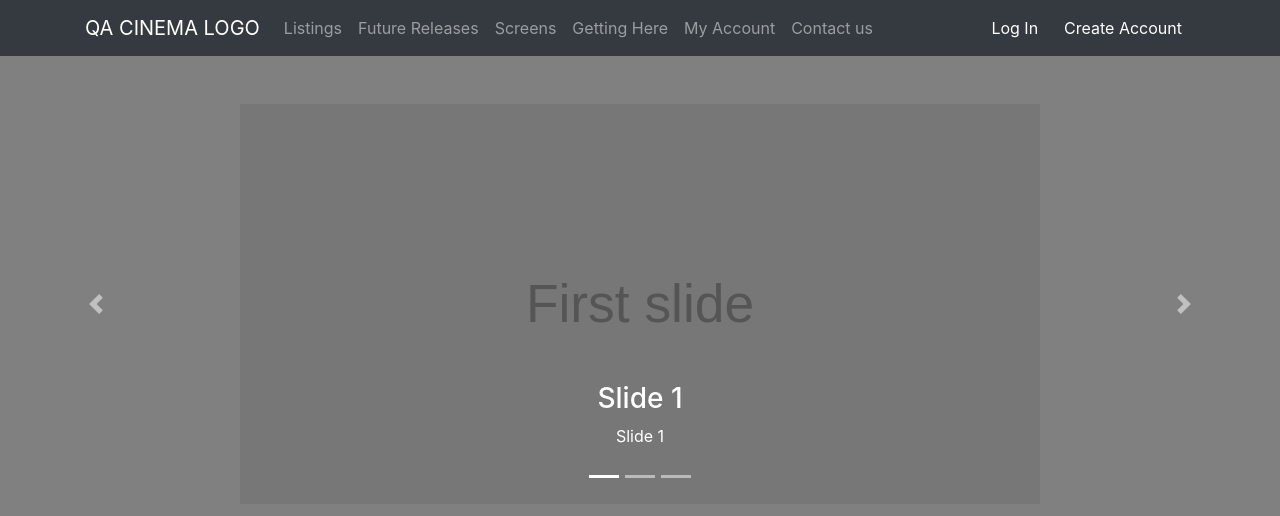
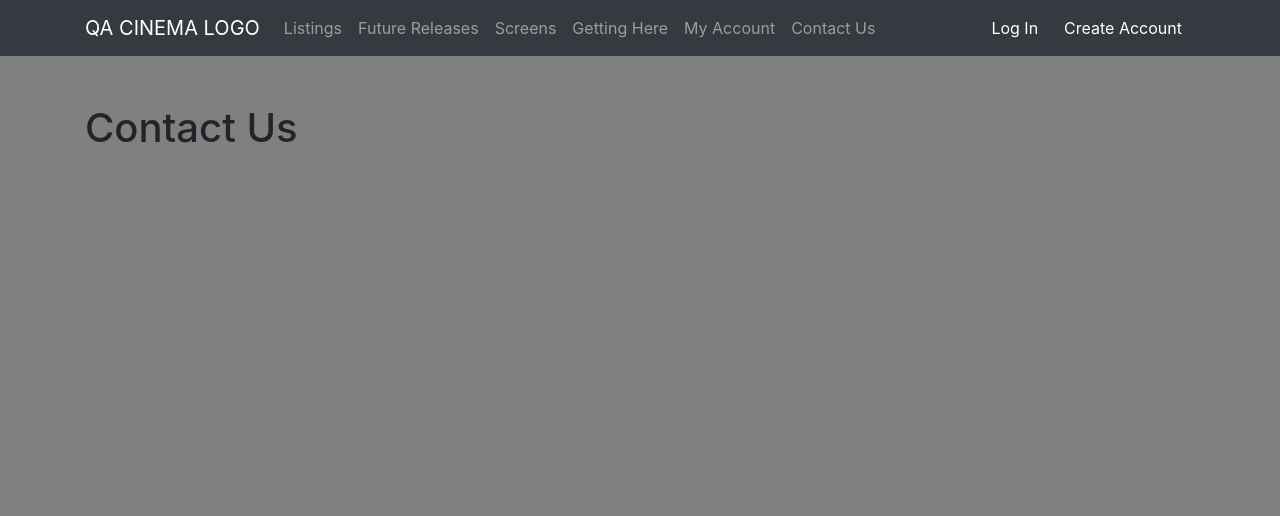
Before and after one commit to kiregor/CinemaProject, a React (Create React App) app in the folder Client/: page /contact-us in a window 1280 px wide. Shown: the top 516 px of the page. Built offline with nearby package versions, Linux system fonts and the light colour scheme.

Commit message:
added basic routing

```diff
--- a/Client/src/App.css
+++ b/Client/src/App.css
@@ -1,4 +1,4 @@
-.App {
+.AppHomePage {
   text-align: center;
 }
 
--- a/Client/src/App.js
+++ b/Client/src/App.js
@@ -1,16 +1,16 @@
 import React from 'react';
 import './App.css';
+import AppHomePage from './components/AppHomePage';
 import AppNavbar from './components/AppNavbar';
-import Carousel from './components/AppCarousel';
+import AppPages from './components/AppPages';
 //import AppLogin from './components/AppLogin';
 //import Breadcrumbs from './components/AppBreadcrumbs';
 
 function App() {
   return (
-    <div className = "App" >
-      <AppNavbar/>
-      <Carousel/>
-    </div>
+    <>
+      <AppPages/>
+    </>
   );
 }
 export default App;
--- /dev/null
+++ b/Client/src/components/AppContactUsPage.js
@@ -0,0 +1,15 @@
+import React, { Component } from 'react';
+
+class AppContactUsPage extends Component {
+    render() {
+        return (
+            <div className='AppContactUsPage'>
+               <div className='container'>
+                   <h1>Contact Us</h1>
+               </div>
+            </div>
+        )
+    }
+}
+
+export default AppContactUsPage;
--- /dev/null
+++ b/Client/src/components/AppHomePage.js
@@ -0,0 +1,18 @@
+import React, { Component } from 'react';
+import AppNavbar from './AppNavbar';
+import Carousel from './AppCarousel';
+
+class AppHomePage extends Component {
+
+    render() {
+        return (
+            <>
+            <div className="AppHomePage" >
+                <Carousel />
+            </div>
+            </>
+        );
+    }
+}
+
+export default AppHomePage;
--- a/Client/src/components/AppNavbar.js
+++ b/Client/src/components/AppNavbar.js
@@ -11,6 +11,7 @@ import {
 } from 'reactstrap';
 import AppCreateAccount from './AppLogout';
 import AppLogin from './AppLogin';
+import { Link } from 'react-router-dom'
 
 class AppNavbar extends Component {
   state = {
@@ -48,7 +49,7 @@ class AppNavbar extends Component {
                     <NavLink href="/" color='primary'>My Account</NavLink>
                 </NavItem>
                 <NavItem>
-                    <NavLink href="https://github.com/rameezjhaveri/CRUD_TODO_APP" color='primary'>Contact us</NavLink>
+                    <NavLink href='/contact-us' color='primary'>Contact Us</NavLink>
                 </NavItem>
                 </Nav>
                 <Nav className='ml-auto' navbar>
--- /dev/null
+++ b/Client/src/components/AppPages.js
@@ -0,0 +1,24 @@
+import React, { Component } from 'react';
+import { BrowserRouter as Router, Route, Switch } from 'react-router-dom'
+import AppNavbar from './AppNavbar';
+import AppHomePage from './AppHomePage';
+import AppContactUsPage from './AppContactUsPage';
+
+class AppPages extends Component {
+    render() {
+        return (
+            <div className='AppPages'>
+                <Router>
+                    <AppNavbar/>
+                    <Switch>
+                        { /* Need the 'exact' property, as '/' matches all pages */}
+                        <Route path='/' exact component={AppHomePage}/>
+                        <Route path='/contact-us' component={AppContactUsPage}/>
+                    </Switch>
+                </Router>
+            </div>
+        )
+    }
+}
+
+export default AppPages;
```
Also changed, not shown: 1 other file (tests, documents, lock files or other folders).
